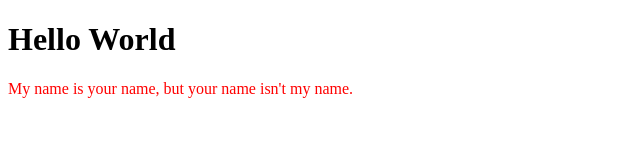
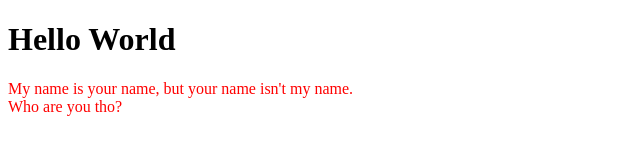
Before and after one commit to jasongrossman/my-new-repo, a plain HTML site: page index.html in a window 1280 px wide. Shown: the whole page, without its empty margins (0-640 px from the left). Drawn offline with Linux system fonts and the light colour scheme.

Commit message:
add a new line
extra werdsz

```diff
--- a/index.html
+++ b/index.html
@@ -12,6 +12,8 @@
     </h1>
     <p style="color: red">
         My name is your name, but your name isn't my name.
+        <br />
+        Who are you tho?
     </p>
 </body>
 </html>
```
